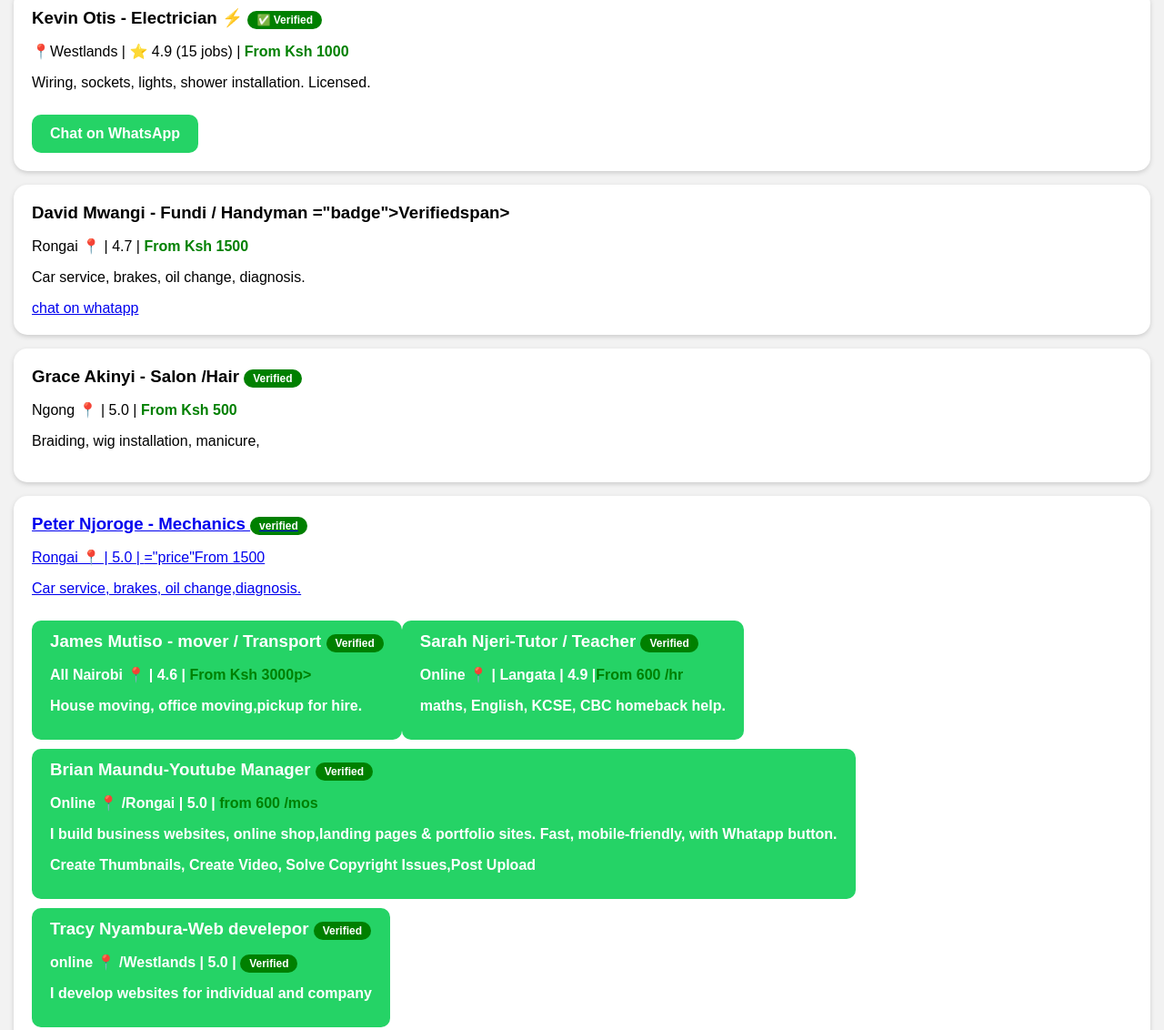
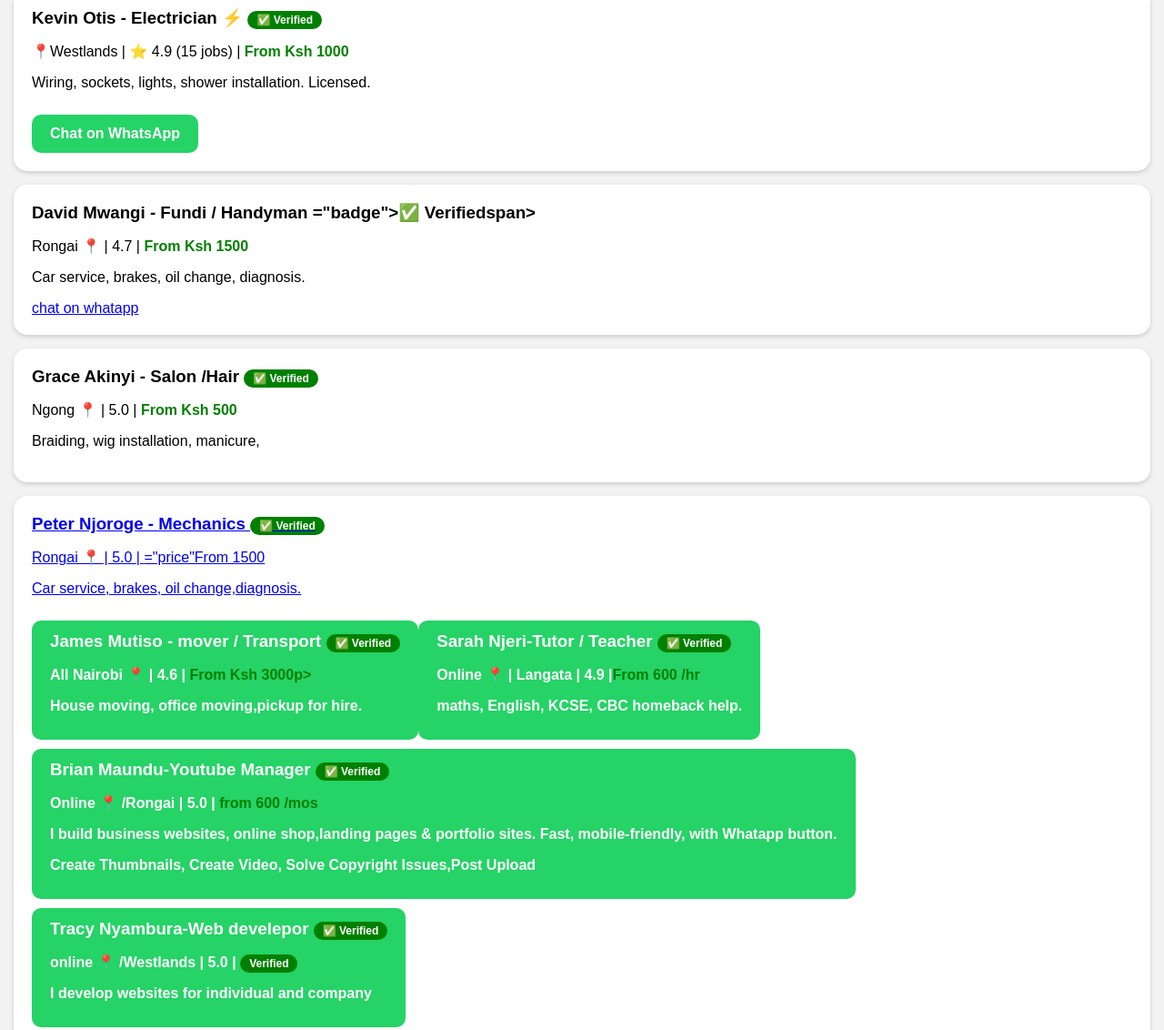
Before and after one commit to bwaynebryane-rgb/nairobi-service-hub, a plain HTML site: page index.html in a window 1280 px wide. Shown: the part 815-1947 px from the top of the page at 91% size. Drawn offline with Linux system fonts and the light colour scheme.

Commit message:
Update index.html

```diff
--- a/index.html
+++ b/index.html
@@ -54,42 +54,42 @@ body { font-family: Arial; background: #f2f2f2; margin: 0; }
 </div>
 
   <div class="card">
-<h3>David Mwangi - Fundi / Handyman <span class>="badge">Verified</span>span></h3>
+<h3>David Mwangi - Fundi / Handyman <span class>="badge">✅ Verified</span>span></h3>
 <p>Rongai 📍 | 4.7 | <span class="price">From Ksh 1500</span></p>
 <p>Car service, brakes, oil change, diagnosis.</p>
 <a class= btn" href="https://wa.me/254701745229?text=Hi,%20need%20Fundi%20in%20Rongai.">chat on whatapp</a>
 </div>
 
 <div class="card">
-<h3>Grace Akinyi - Salon /Hair <span class ="badge"> Verified</span></h3>
+<h3>Grace Akinyi - Salon /Hair <span class ="badge">✅ Verified</span></h3>
 <p>Ngong 📍 | 5.0 | <span class="price">From Ksh 500</span></p>
 <p>Braiding, wig installation, manicure,<pedicure.</p>
 <a class = btn" href="https://wa.me/254701745229?text Hi,%20need%20Salon%20iservice%20in%20CBD."chat on whatapp>
 </div>
 
 <div class="card">
-<h3>Peter Njoroge - Mechanics <span class="badge">verified</span></h3>
+<h3>Peter Njoroge - Mechanics <span class="badge">✅ Verified</span></h3>
 <p>Rongai 📍 | 5.0 | <span class>="price"From 1500</span></p>
 <p>Car service, brakes, oil change,diagnosis.</p>
 <a class="btn" href="https://wa.me/254701745229?text=Hi,%20I%20need%20mechanic%20Rongai.>Chat on Whatapp</a>
 </div>
 
 <div class="card">
-<h3>James Mutiso - mover / Transport <span class="badge"> Verified</span></h3>
+<h3>James Mutiso - mover / Transport <span class="badge">✅ Verified</span></h3>
 <p>All Nairobi 📍 | 4.6 | <span class="price">From Ksh 3000</</span>p>
 <p>House moving, office moving,pickup for hire.</p>
 <a class="btn" href="https://wa.me/254701745229?text
 </div>
 
 <div class="card">
-<h3>Sarah Njeri-Tutor / Teacher <span class="badge"> Verified</span></h3>
+<h3>Sarah Njeri-Tutor / Teacher <span class="badge">✅ Verified</span></h3>
 <p>Online 📍  | Langata | 4.9 |<span class="price">From 600 /hr</span></p>
 <p>maths, English, KCSE, CBC homeback help.</p>
 <a class="btn" href="https://wa.me/254701745229?text=Hi,%20I%20a%20Tutor%20in%20Langata.>Chat on whatapp</a>
 </div>
 
 <div class="card">
-<h3>Brian Maundu-Youtube Manager <span class="badge"> Verified</span></h3>
+<h3>Brian Maundu-Youtube Manager <span class="badge">✅ Verified</span></h3>
 <p>Online 📍 /Rongai | 5.0 | <span class="price">from 600 /mos</span></p>
 <p>I build business websites, online shop,landing pages & portfolio sites. Fast, mobile-friendly, with Whatapp button.</p>
 <p>Create Thumbnails, Create Video, Solve Copyright Issues,Post Upload </p>
@@ -97,7 +97,7 @@ body { font-family: Arial; background: #f2f2f2; margin: 0; }
 </div>
 
 <div class="card">
-<h3>Tracy Nyambura-Web develepor <span class="badge"> Verified</span></h3>
+<h3>Tracy Nyambura-Web develepor <span class="badge">✅ Verified</span></h3>
 <p>online  📍 /Westlands | 5.0 | <span class="badge"> Verified</span></p>
 <p>I develop websites for individual and company </p>
 <a class="btn"href="https://wa.me/254701745229?text=Hi,%20I%20a%20Tutor%20Tutor%20in%20westlands.>Chat on Whatapp</a>
```
